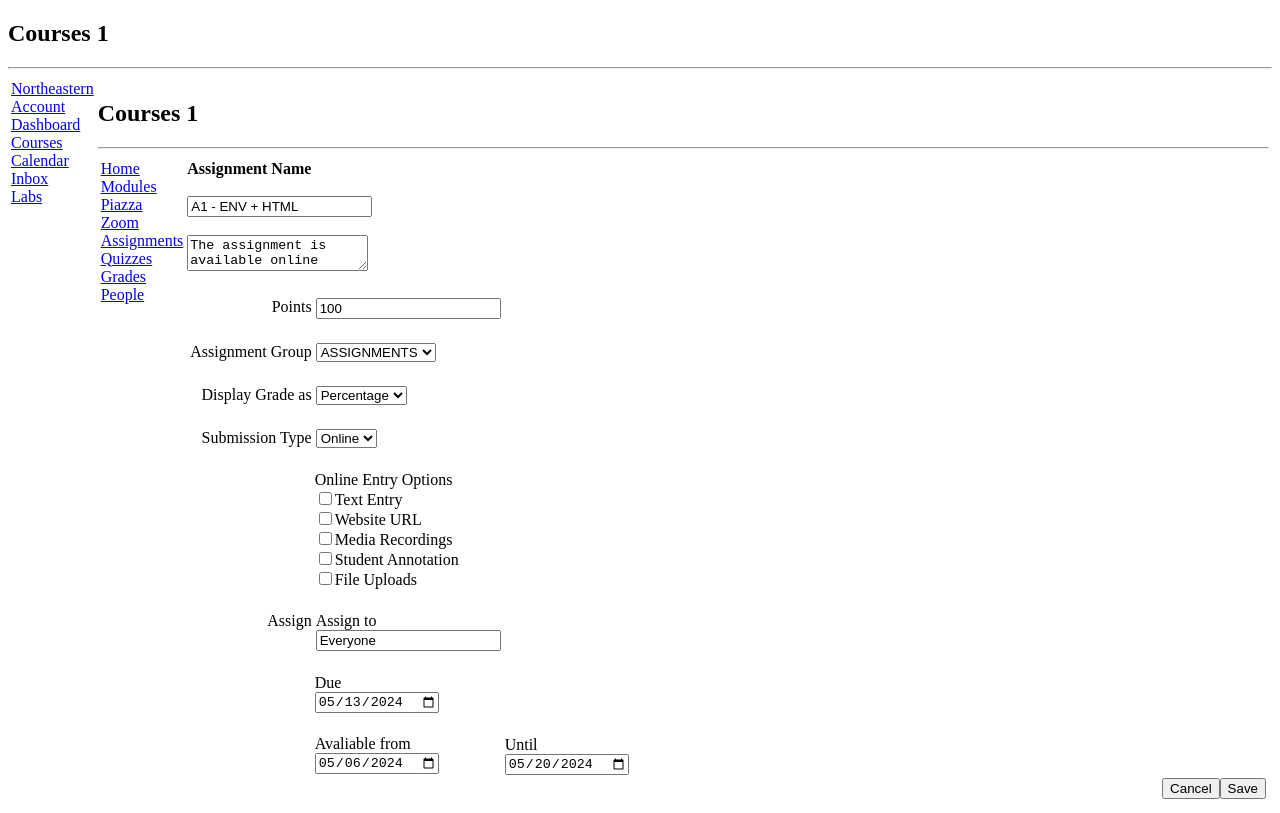
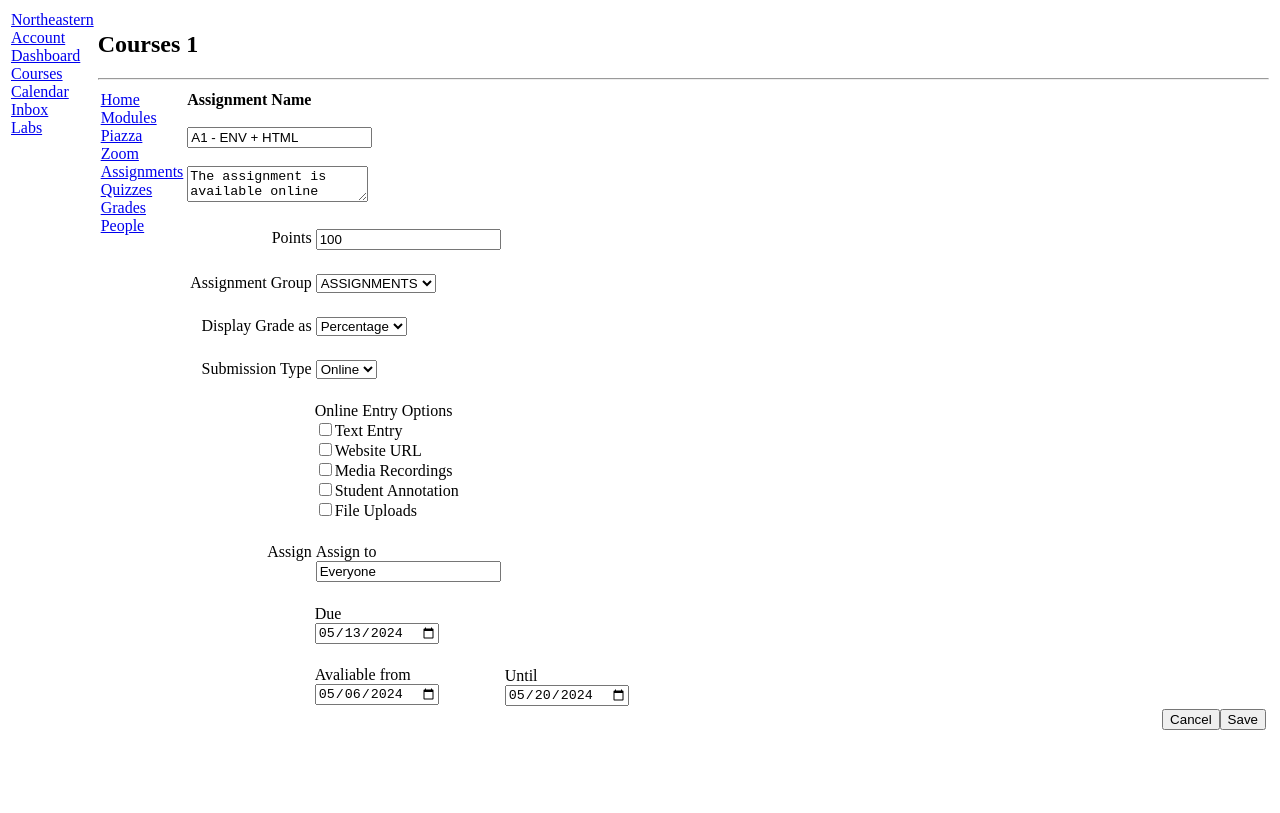
Before and after one commit to Max-Zhou-7/kambaz-next-js, a Next.js app: page /Courses/1/Assignments/1 in a window 1280 px wide. Built offline with nearby package versions, Linux system fonts and the light colour scheme.

Commit message:
really change id to cid in [cid] layout.tsx

```diff
--- a/app/(Kambaz)/Courses/[cid]/layout.tsx
+++ b/app/(Kambaz)/Courses/[cid]/layout.tsx
@@ -1,7 +1,7 @@
 import { ReactNode } from "react";
 import CourseNavigation from "./Navigation";
 export default async function CoursesLayout(
-  { children, params }: Readonly<{ children: ReactNode; params: Promise<{ id: string }> }>) {
+  { children, params }: Readonly<{ children: ReactNode; params: Promise<{ cid: string }> }>) {
  const { cid } = await params;
  return (
    <div id="wd-courses">
--- a/app/(Kambaz)/layout.tsx
+++ b/app/(Kambaz)/layout.tsx
@@ -1,19 +1,13 @@
 import { ReactNode } from "react";
-import CourseNavigation from "./Navigation";
-export default async function CoursesLayout(
-  { children, params }: Readonly<{ children: ReactNode; params: Promise<{ cid: string }> }>) {
- const { cid } = await params;
+import KambazNavigation from "./Navigation";
+export default function KambazLayout({ children }: Readonly<{ children: ReactNode }>) {
  return (
-   <div id="wd-courses">
-     <h2>Courses {cid}</h2>
-     <hr />
    <table>
      <tbody>
        <tr>
-           <td valign="top" width="200"> <CourseNavigation /> </td>
-           <td valign="top" width="100%"> {children} </td>
+         <td valign="top" width="200">  <KambazNavigation /> </td>
+         <td valign="top" width="100%"> {children}           </td>
        </tr>
      </tbody>
    </table>
-   </div>
 );}
```
Lines whose indentation alone changed are shown as unchanged.
